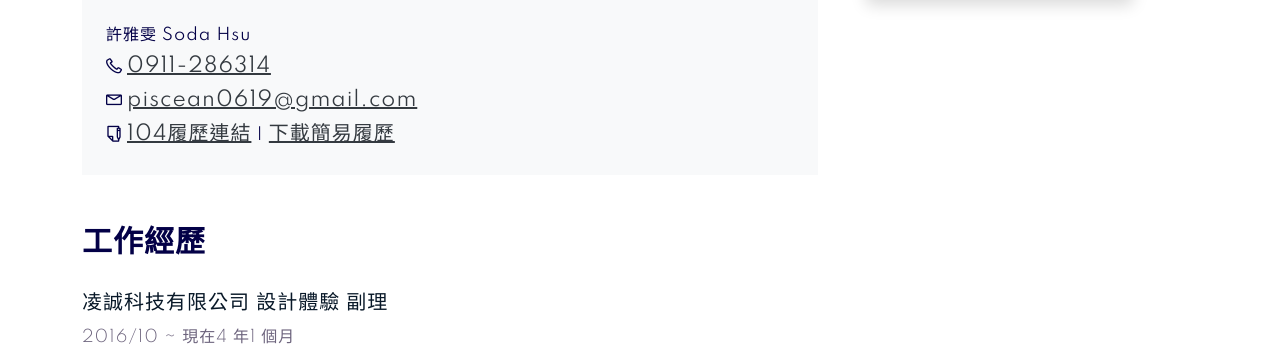
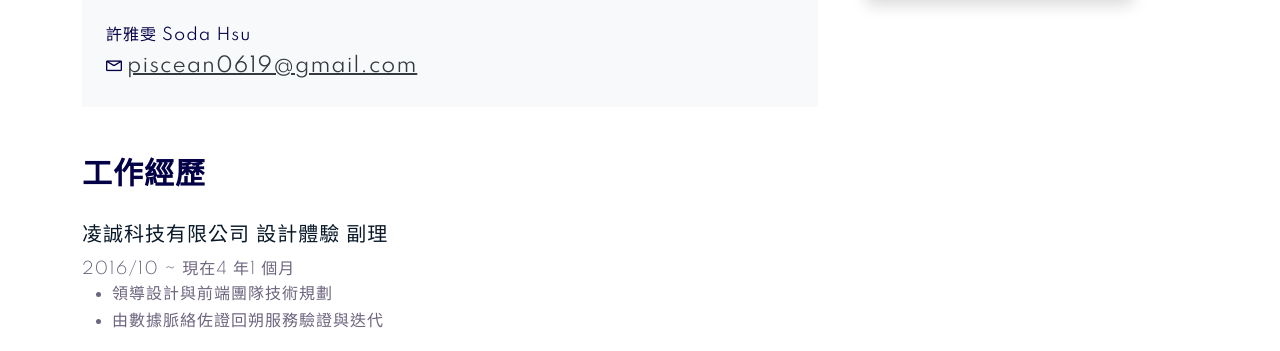
Before and after one commit to sodahsu/sodahsu.github.io, a plain HTML site: page about.html in a window 1280 px wide. Shown: the part 754-1105 px from the top of the page. Drawn offline with Linux system fonts and the light colour scheme.

Commit message:
拿掉電話

```diff
--- a/about.html
+++ b/about.html
@@ -160,12 +160,10 @@
                         <div class="bg-light p-4 wow fadeInUp" data-wow-delay=".6s">
                             <ul class="list-group">
                                 <li><i class="lni lni-friendly"></i>許雅雯 Soda Hsu</li>
-                                <li><i class="lni lni-phone mr-1"></i><a href="tel:0911286314"
-                                        class="link-dark">0911-286314</a></li>
                                 <li><i class="lni lni-envelope mr-1"></i><a href="mailto:piscean0619@gmail.com"
                                         target="_blank" class="link-dark">piscean0619@gmail.com</a></li>
-                                <li><i class="lni lni-write mr-1"></i><a href="#" target="_blank"
-                                        class="link-dark">104履歷連結</a> | <a href="#" class="link-dark">下載簡易履歷</a></li>
+                                <!-- <li><i class="lni lni-write mr-1"></i><a href="#" target="_blank"
+                                        class="link-dark">104履歷連結</a> | <a href="#" class="link-dark">下載簡易履歷</a></li> -->
                             </ul>
                         </div>
                     </div>
```
